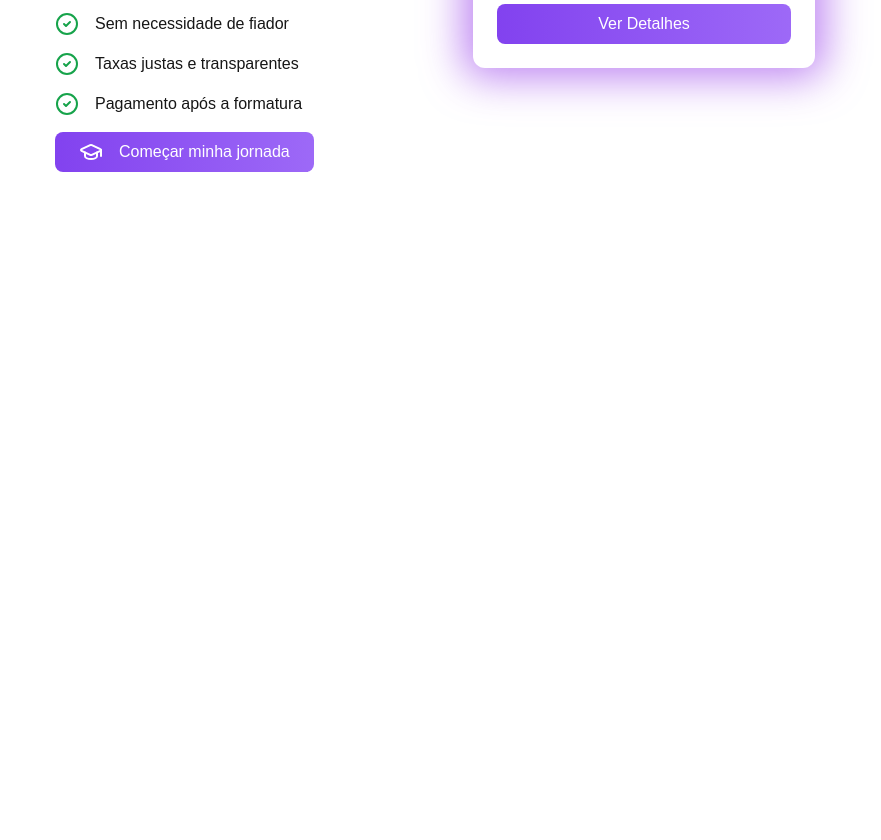
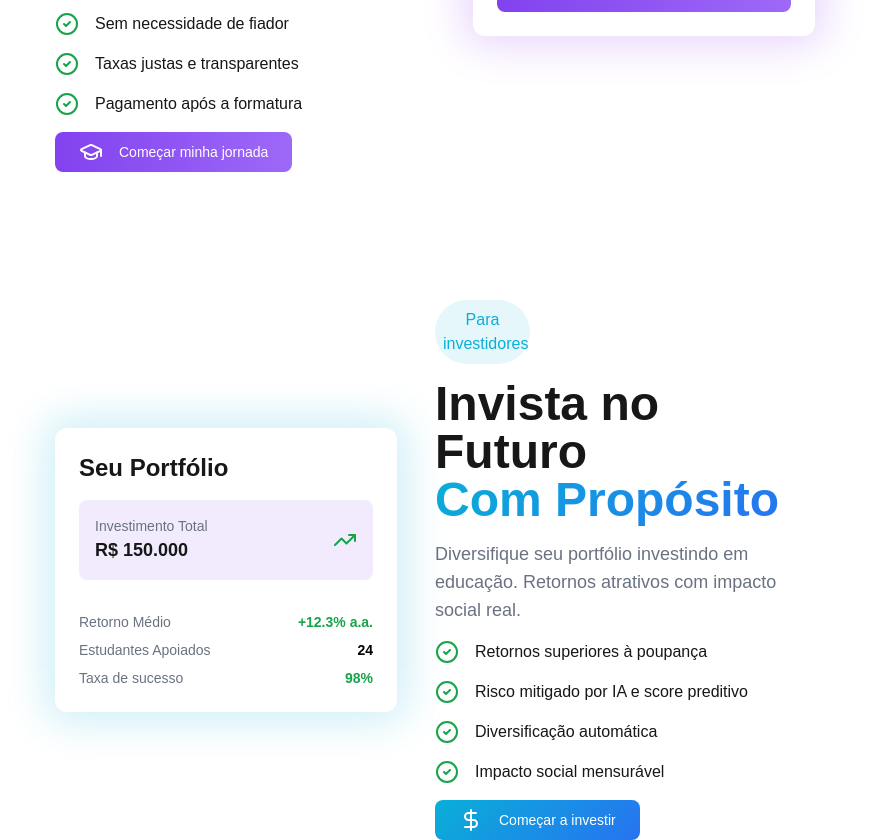
Before and after one commit to anabeggiato/inovcamp-qi_tech-g32, a Next.js app in the folder src/client/: page / in a window 1280 px wide. Shown: the part 1980-2820 px from the top of the page, without its empty margins (201-1082 px from the left). Before the commit the page ends 2152 px from the top, so only its background shows below. Built offline with nearby package versions, Linux system fonts and the light colour scheme.

Commit message:
feat: adiciona seção "para investidores" da landing page

```diff
--- /dev/null
+++ b/src/client/src/app/components/ForInvestorSection.jsx
@@ -0,0 +1,43 @@
+import { CheckCircle2, DollarSign, TrendingUp } from 'lucide-react'
+
+export default function ForStudentsSection() {
+    return (
+        <section className='flex my-4 pr-2 items-center mt-32'>
+            <div className='w-[50%] h-full flex items-start'>
+                <div class="flex flex-col items-center justify-center w-[90%] bg-white p-6 rounded-xl shadow-[0_0_40px_10px_rgba(9,175,215,0.2)] space-y-4">
+                    <h3 className='text-2xl font-bold text-left w-full'>Seu Portfólio</h3>
+                    <div className='flex justify-between items-center w-full bg-primary/10 p-4 rounded-lg'>
+                        <div>
+                            <p className='text-gray-500 text-sm'>Investimento Total</p>
+                            <span className='text-lg font-bold'>R$ 150.000</span>
+                        </div>
+
+                        <TrendingUp className='text-success-green font-bold text-lg'/>
+                    </div>
+
+                    <div className='w-full mt-4 space-y-2'>
+                        <p className='flex justify-between text-gray-500 text-sm'>Retorno Médio <span className='font-semibold text-success-green'>+12.3% a.a.</span></p>
+                        <p className='flex justify-between text-gray-500 text-sm'>Estudantes Apoiados <span className='font-semibold text-black'>24</span></p>
+                        <p className='flex justify-between text-gray-500 text-sm'>Taxa de sucesso <span className='font-semibold text-success-green'>98%</span></p>
+                    </div>
+                </div>
+            </div>
+
+            <div className='w-[50%]'>
+                <div className="rounded-full bg-sea-green/10 text-sea-green text-center p-2 w-[25%] mb-4">Para investidores</div>
+                <h2 className='text-5xl font-bold'>Invista no Futuro <br /> <span className='bg-second-gradient bg-clip-text text-transparent'>Com Propósito</span></h2>
+
+                <p className='text-lg text-gray-500 my-4'>Diversifique seu portfólio investindo em educação. Retornos atrativos com impacto social real.</p>
+
+                <div className='space-y-4 pb-4'>
+                    <p className='flex items-center gap-4'><CheckCircle2 className='text-success-green' />Retornos superiores à poupança</p>
+                    <p className='flex items-center gap-4'><CheckCircle2 className='text-success-green' />Risco mitigado por IA e score preditivo</p>
+                    <p className='flex items-center gap-4'><CheckCircle2 className='text-success-green' />Diversificação automática</p>
+                    <p className='flex items-center gap-4'><CheckCircle2 className='text-success-green' />Impacto social mensurável</p>
+                </div>
+
+                <button className='bg-second-gradient text-white flex items-center py-2 px-6 rounded-lg gap-4 text-sm'><DollarSign /> Começar a investir</button>
+            </div>
+        </section>
+    )
+}
--- a/src/client/src/app/components/ForStudentsSection.jsx
+++ b/src/client/src/app/components/ForStudentsSection.jsx
@@ -4,6 +4,7 @@ export default function ForStudentsSection() {
     return (
         <section className='flex my-4 pr-2 items-center'>
             <div className='w-[50%]'>
+                <div className="rounded-full bg-primary/10 text-primary text-center p-2 w-[25%] mb-4">Para estudantes</div>
                 <h2 className='text-5xl font-bold'>Realize Seus Sonhos <br /> <span className='text-primary'>Sem Burocracia</span></h2>
 
                 <p className='text-lg text-gray-500 my-4'>Seu desempenho acadêmico vale mais que seu histórico bancário. Conquiste taxas melhores com boas notas e frequência.</p>
@@ -15,11 +16,11 @@ export default function ForStudentsSection() {
                     <p className='flex items-center gap-4'><CheckCircle2 className='text-success-green' />Pagamento após a formatura</p>
                 </div>
 
-                <button className='bg-purple-gradient text-white flex items-center py-2 px-6 rounded-lg gap-4'><GraduationCap /> Começar minha jornada</button>
+                <button className='bg-purple-gradient text-white flex items-center py-2 px-6 rounded-lg gap-4 text-sm'><GraduationCap /> Começar minha jornada</button>
             </div>
 
             <div className='w-[50%] h-full flex items-start justify-end'>
-                <div class="flex flex-col items-center justify-center w-[90%] bg-white p-6 rounded-xl shadow-[0_0_40px_10px_rgba(147,51,234,0.6)]">
+                <div class="flex flex-col items-center justify-center w-[90%] bg-white p-6 rounded-xl shadow-[0_0_40px_10px_rgba(147,51,234,0.2)]">
                    <div className='flex w-full items-center justify-between bg-success-green/10 p-4 rounded-lg'>
                     <p className='font-bold text-lg'>Score Acadêmico</p>
                     <span className='text-success-green font-bold text-2xl'>A+</span>
@@ -29,7 +30,7 @@ export default function ForStudentsSection() {
                     <p className='flex justify-between text-gray-500 text-sm'>Taxa de Juros <span className='font-semibold text-success-green'>8.5%a.a.</span></p>
                     <p className='flex justify-between text-gray-500 text-sm'>Valor Aprovado <span className='font-semibold text-black'>R$ 35.000</span></p>
                     <p className='flex justify-between text-gray-500 text-sm'>Prazo <span className='font-semibold text-black'>48 meses</span></p>
-                    <button className='bg-purple-gradient w-full text-white rounded-lg py-2'>Ver Detalhes</button>
+                    <button className='bg-purple-gradient w-full text-white rounded-lg py-2 mt-4'>Ver Detalhes</button>
                    </div>
                 </div>
             </div>
--- a/src/client/src/app/page.js
+++ b/src/client/src/app/page.js
@@ -2,6 +2,7 @@
 
 import CardCiclo from "./components/CardCiclo";
 import ForStudentsSection from "./components/ForStudentsSection";
+import ForInvestorSection from "./components/ForInvestorSection";
 import Header from "./components/Header"
 import Hero from "./components/Hero"
 import {
@@ -37,11 +38,9 @@ export default function Home() {
         </div>
       </section>
 
-      {/*Seção para estuidantes */}
-      <div>
-        <div className="rounded-full bg-primary/10 text-primary text-center p-2 w-[12%]">Para estudantes</div>
+
         <ForStudentsSection />
-      </div>
+        <ForInvestorSection />
     </div>
   )
 }
```
